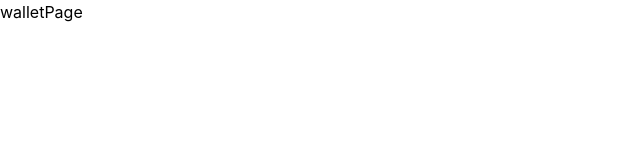
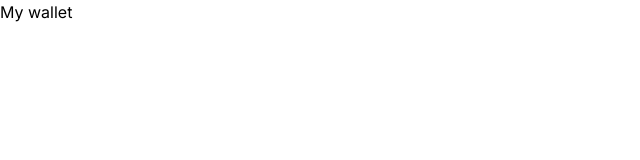
Before and after one commit to ibtissem101/CSE-BUDGET-APP-FRONTEND, a Next.js app: page /myWallet in a window 1280 px wide. Shown: the top 160 px of the page, without its empty margins (0-640 px from the left). Built offline with nearby package versions, Linux system fonts and the light colour scheme.

Commit message:
added Inter font

```diff
--- a/src/app/layout.js
+++ b/src/app/layout.js
@@ -1,14 +1,9 @@
-import { Geist, Geist_Mono } from "next/font/google";
+import { Inter } from "next/font/google";
 import "./globals.css";
 
-const geistSans = Geist({
-  variable: "--font-geist-sans",
-  subsets: ["latin"],
-});
-
-const geistMono = Geist_Mono({
-  variable: "--font-geist-mono",
-  subsets: ["latin"],
+const inter = Inter({
+  subsets: ['latin'],
+  variable: '--font-inter',
 });
 
 export const metadata = {
@@ -19,9 +14,7 @@
 export default function RootLayout({ children }) {
   return (
     <html lang="en">
-      <body
-        className={`${geistSans.variable} ${geistMono.variable} antialiased`}
-      >
+      <body className={`${inter.variable} font-sans antialiased`}>
         {children}
       </body>
     </html>
--- a/src/app/myWallet/page.jsx
+++ b/src/app/myWallet/page.jsx
@@ -1,5 +1,9 @@
 const WalletPage = () => {
-  return <div>walletPage</div>;
+  return (
+    <div>
+      <h1>My wallet</h1>
+    </div>
+  );
 };
 
 export default WalletPage;
--- a/tailwind.config.js
+++ b/tailwind.config.js
@@ -74,7 +74,7 @@
         },
       },
       fontFamily: {
-        sans: ["Inter", "sans-serif"], // Default body font
+        sans: ['var(--font-inter)', 'system-ui', 'sans-serif'],
       },
     },
   },
```
